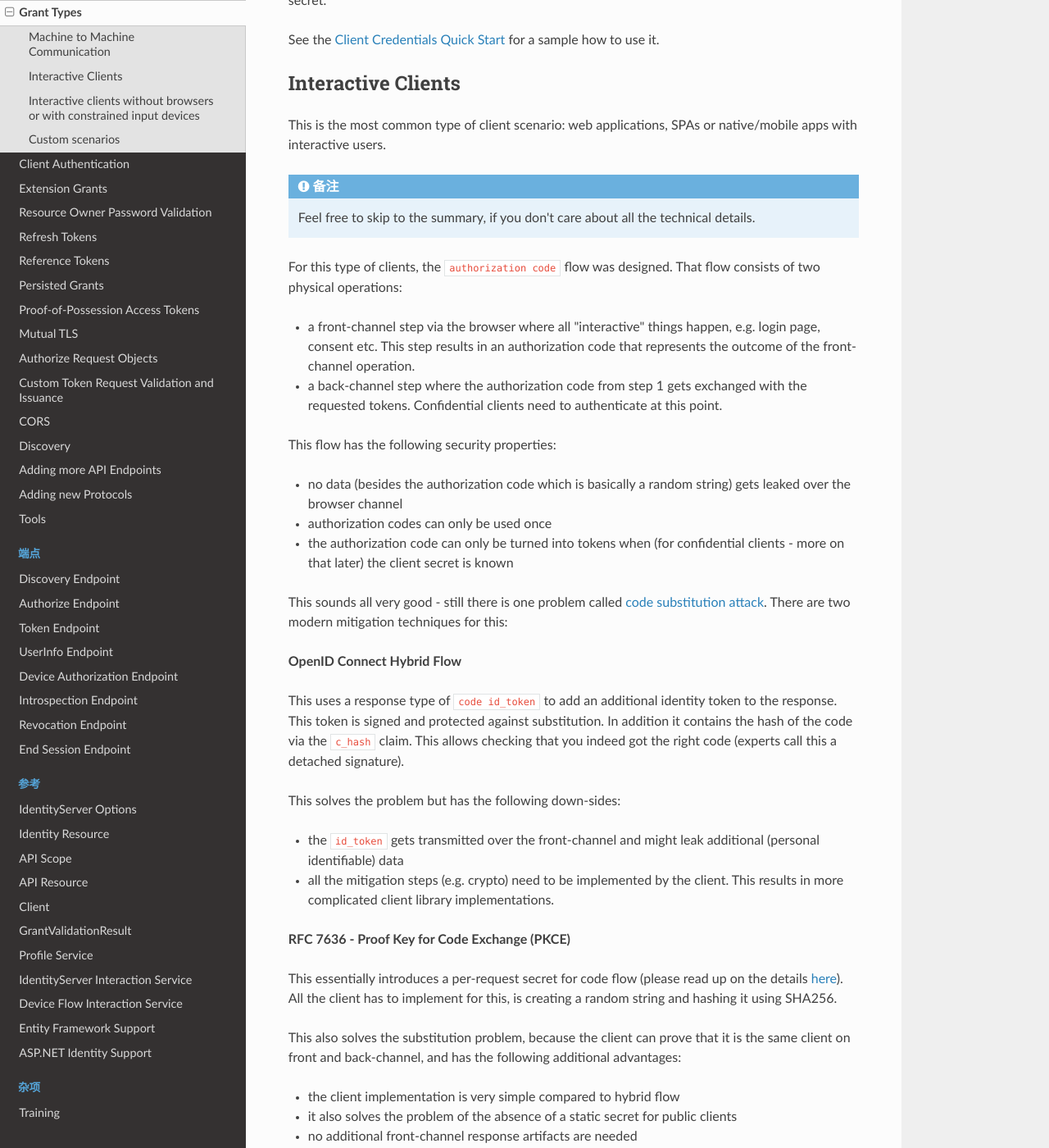
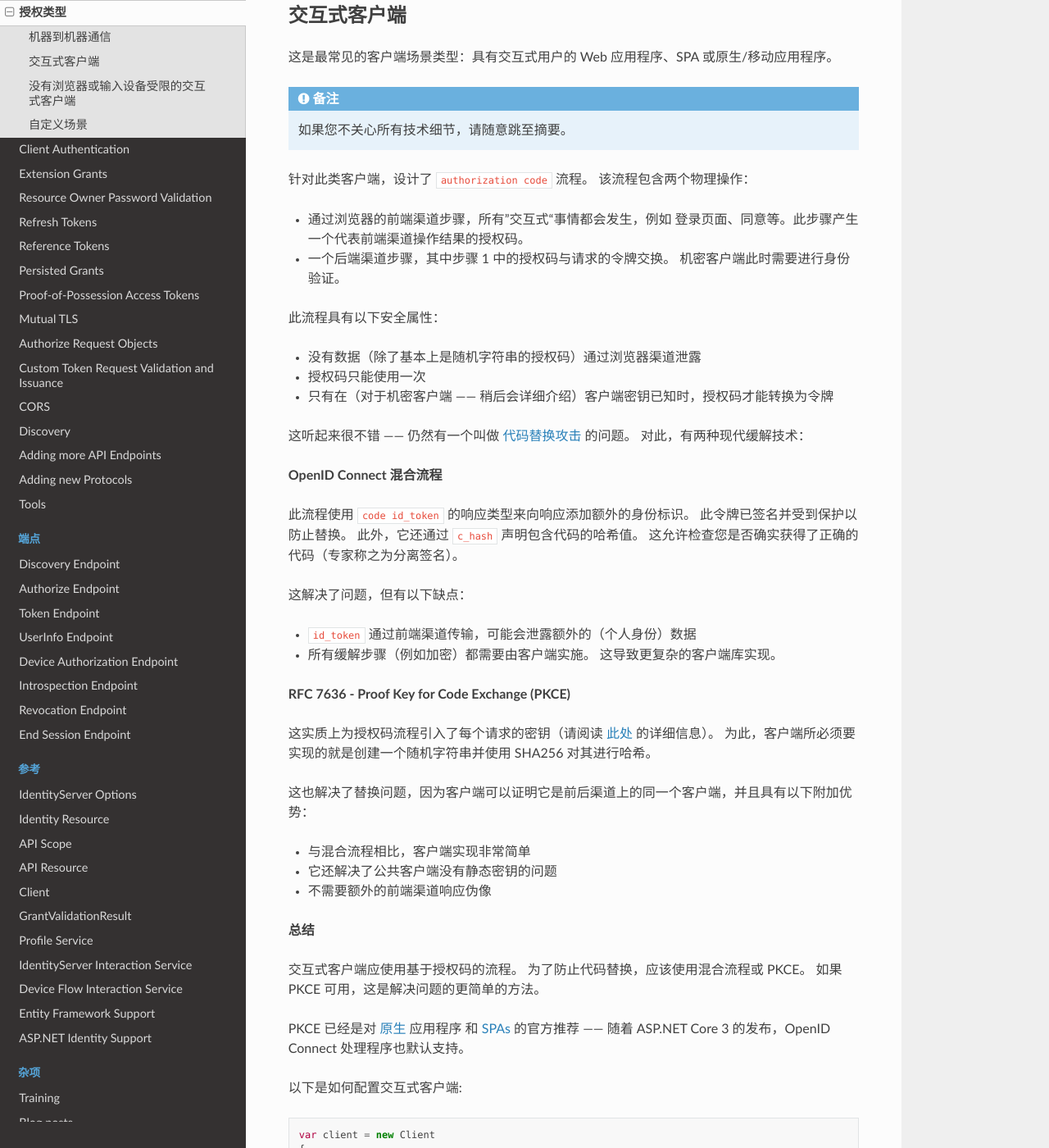
Before and after one commit to devenliu/IdentityServer4Docs, a Sphinx documentation site: the page built from zh-CN/docs/topics/grant_types.rst, in a window 1280 px wide and 1400 px high, scrolled down 952 px. Shown: the whole window at 82% size. Built offline with Sphinx 7.4.7 and the Read the Docs theme 2.0.0, drawn with Linux system fonts in a browser that asks for light colours; pages that are not in the unit, such as notebooks, are missing from menus; some of the changed text lies outside the part shown.

Commit message:
增加文档翻译

```diff
--- a/zh-CN/docs/quickstarts/1_client_credentials.rst
+++ b/zh-CN/docs/quickstarts/1_client_credentials.rst
@@ -306,7 +306,7 @@ API 授权
 ^^^^^^^^^^^^^^^^^^^^^^^^
 现在，API 接受您的身份服务器颁发的任何访问令牌。
 
-在下文中，我们将添加允许检查范围是否存在于客户端请求（并被授予）的访问令牌中的代码。
+在下文中，我们将添加允许检查范围是否存在于客户端请求（并被授权）的访问令牌中的代码。
 为此，我们将使用 ASP.NET Core 授权策略系统。 将以下内容添加到 ``Startup`` 中的 ``ConfigureServices`` 方法中::
 
     services.AddAuthorization(options =>
--- a/zh-CN/docs/topics/clients.rst
+++ b/zh-CN/docs/topics/clients.rst
@@ -38,7 +38,7 @@
 定义用于使用身份验证和委托 API 访问的交互式应用程序
 ^^^^^^^^^^^^^^^^^^^^^^^^^^^^^^^^^^^^^^^^^^^^^^^^^^^^^^^^^^^^^^^^^^^^^^^^^^^^^^^^^^^
 交互式应用程序（例如 Web 应用程序或原生桌面/移动）应用程序使用授权码流程。
-此流程为您提供最佳安全性，因为访问令牌仅通过反向通道调用传输（并允许您访问刷新令牌）::
+此流程为您提供最佳安全性，因为访问令牌仅通过后端渠道调用传输（并允许您访问刷新令牌）::
 
     var interactiveClient = new Client
     {
--- a/zh-CN/docs/topics/grant_types.rst
+++ b/zh-CN/docs/topics/grant_types.rst
@@ -1,18 +1,18 @@
 .. _refGrantTypes:
-Grant Types
+授权类型
 ^^^^^^^^^^^
-The OpenID Connect and OAuth 2.0 specifications define so-called grant types (often also called flows - or protocol flows).
-Grant types specify how a client can interact with the token service.
+OpenID Connect 和 OAuth 2.0 规范定义了所谓的授权类型（通常也称为流程 —— 或协议流程）。
+授权类型指定客户端如何与令牌服务交互。
 
-You need to specify which grant types a client can use via the ``AllowedGrantTypes`` property on the ``Client`` configuration.
-This allows locking down the protocol interactions that are allowed for a given client.
+您需要通过 ``Client`` 配置上的 ``AllowedGrantTypes`` 属性指定客户端可以使用哪些授权类型。
+这允许锁定 给定客户端所允许的 协议交互。
 
-A client can be configured to use more than a single grant type (e.g. Authorization Code flow for user centric operations and client credentials for server to server communication).
-The ``GrantTypes`` class can be used to pick from typical grant type combinations::
+客户端可以配置为使用多种授权类型（例如，用于以用户为中心的操作的授权码流程 和 用于服务器到服务器通信的客户端凭据）。
+``GrantTypes`` 类可用于从典型的授权类型组合中进行选择::
 
     Client.AllowedGrantTypes = GrantTypes.CodeAndClientCredentials;
 
-You can also specify the grant types list manually::
+您还可以手动指定授权类型列表::
 
     Client.AllowedGrantTypes =
     {
@@ -21,76 +21,77 @@ You can also specify the grant types list manually::
         "my_custom_grant_type"
     };
 
-While IdentityServer supports all standard grant types, you really only need to know two of them for common application scenarios.
+虽然 IdentityServer 支持所有标准授权类型，但对于常见的应用场景，您实际上只需要了解其中的两种。
 
-Machine to Machine Communication
+机器到机器通信
 ================================
-This is the simplest type of communication. Tokens are always requested on behalf of a client, no interactive user is present.
+这是最简单的通信类型。 始终代表客户端请求令牌，不存在交互式用户。
 
-In this scenario, you send a token request to the token endpoint using the ``client credentials`` grant type.
-The client typically has to authenticate with the token endpoint using its client ID and secret.
+在这种情况下，您使用 ``client credentials`` 授权类型向令牌端点发送令牌请求。
+客户端通常必须使用其客户端 ID 和密钥对令牌端点进行身份验证。
 
-See the :ref:`Client Credentials Quick Start <refClientCredentialsQuickstart>` for a sample how to use it.
+有关如何使用它的示例，请参阅 :ref:`客户端凭据快速入门 <refClientCredentialsQuickstart>`。
 
-Interactive Clients
+交互式客户端
 ===================
-This is the most common type of client scenario: web applications, SPAs or native/mobile apps with interactive users.
+这是最常见的客户端场景类型：具有交互式用户的 Web 应用程序、SPA 或原生/移动应用程序。
 
-.. Note:: Feel free to skip to the summary, if you don't care about all the technical details.
+.. Note:: 如果您不关心所有技术细节，请随意跳至摘要。
 
-For this type of clients, the ``authorization code`` flow was designed. That flow consists of two physical operations:
+针对此类客户端，设计了 ``authorization code`` 流程。 该流程包含两个物理操作：
 
-* a front-channel step via the browser where all "interactive" things happen, e.g. login page, consent etc. This step results in an authorization code that represents the outcome of the front-channel operation.
-* a back-channel step where the authorization code from step 1 gets exchanged with the requested tokens. Confidential clients need to authenticate at this point.
+* 通过浏览器的前端渠道步骤，所有”交互式“事情都会发生，例如 登录页面、同意等。此步骤产生一个代表前端渠道操作结果的授权码。
+* 一个后端渠道步骤，其中步骤 1 中的授权码与请求的令牌交换。 机密客户端此时需要进行身份验证。
 
-This flow has the following security properties:
+此流程具有以下安全属性：
 
-* no data (besides the authorization code which is basically a random string) gets leaked over the browser channel
-* authorization codes can only be used once
-* the authorization code can only be turned into tokens when (for confidential clients - more on that later) the client secret is known
+* 没有数据（除了基本上是随机字符串的授权码）通过浏览器渠道泄露
+* 授权码只能使用一次
+* 只有在（对于机密客户端 —— 稍后会详细介绍）客户端密钥已知时，授权码才能转换为令牌
 
-This sounds all very good - still there is one problem called `code substitution attack <https://nat.sakimura.org/2016/01/25/cut-and-pasted-code-attack-in-oauth-2-0-rfc6749/>`_.
-There are two modern mitigation techniques for this:
+这听起来很不错 —— 仍然有一个叫做 `代码替换攻击 <https://nat.sakimura.org/2016/01/25/cut-and-pasted-code-attack-in-oauth-2-0-rfc6749/>`_ 的问题。
+对此，有两种现代缓解技术：
 
-**OpenID Connect Hybrid Flow**
+**OpenID Connect 混合流程**
 
-This uses a response type of ``code id_token`` to add an additional identity token to the response. This token is signed and protected against substitution.
-In addition it contains the hash of the code via the ``c_hash`` claim. This allows checking that you indeed got the right code (experts call this a detached signature).
+此流程使用 ``code id_token`` 的响应类型来向响应添加额外的身份标识。 此令牌已签名并受到保护以防止替换。
+此外，它还通过 ``c_hash`` 声明包含代码的哈希值。 这允许检查您是否确实获得了正确的代码（专家称之为分离签名）。
 
-This solves the problem but has the following down-sides:
+这解决了问题，但有以下缺点：
 
-* the ``id_token`` gets transmitted over the front-channel and might leak additional (personal identifiable) data
-* all the mitigation steps (e.g. crypto) need to be implemented by the client. This results in more complicated client library implementations.
+* ``id_token`` 通过前端渠道传输，可能会泄露额外的（个人身份）数据
+* 所有缓解步骤（例如加密）都需要由客户端实施。 这导致更复杂的客户端库实现。
 
 **RFC 7636 - Proof Key for Code Exchange (PKCE)**
 
-This essentially introduces a per-request secret for code flow (please read up on the details `here <https://tools.ietf.org/html/rfc7636>`_).
-All the client has to implement for this, is creating a random string and hashing it using SHA256.
+这实质上为授权码流程引入了每个请求的密钥（请阅读 `此处 <https://tools.ietf.org/html/rfc7636>`_ 的详细信息）。
+为此，客户端所必须要实现的就是创建一个随机字符串并使用 SHA256 对其进行哈希。
 
-This also solves the substitution problem, because the client can prove that it is the same client on front and back-channel, and has the following additional advantages:
+这也解决了替换问题，因为客户端可以证明它是前后渠道上的同一个客户端，并且具有以下附加优势：
 
-* the client implementation is very simple compared to hybrid flow
-* it also solves the problem of the absence of a static secret for public clients
-* no additional front-channel response artifacts are needed
+* 与混合流程相比，客户端实现非常简单
+* 它还解决了公共客户端没有静态密钥的问题
+* 不需要额外的前端渠道响应伪像
 
-**Summary**
+**总结**
 
-Interactive clients should use an authorization code-based flow. To protect against code substitution, either hybrid flow or PKCE should be used.
-If PKCE is available, this is the simpler solution to the problem.
+交互式客户端应使用基于授权码的流程。 为了防止代码替换，应该使用混合流程或 PKCE。
+如果 PKCE 可用，这是解决问题的更简单的方法。
 
-PKCE is already the official recommendation for `native <https://tools.ietf.org/html/rfc8252#section-6>`_ applications
-and `SPAs <https://tools.ietf.org/html/draft-ietf-oauth-browser-based-apps-03#section-4>`_ - and with the release of ASP.NET Core 3 also by default supported in the OpenID Connect handler as well.
+PKCE 已经是对 `原生 <https://tools.ietf.org/html/rfc8252#section-6>`_ 应用程序
+和 `SPAs <https://tools.ietf.org/html/draft-ietf-oauth-browser-based-apps-03#section-4>`_ 的官方推荐
+—— 随着 ASP.NET Core 3 的发布，OpenID Connect 处理程序也默认支持。
 
-This is how you would configure an interactive client::
+以下是如何配置交互式客户端::
 
     var client = new Client
     {
         ClientId = "...",
 
-        // set client secret for confidential clients
+        // 为机密客户端设置客户端密钥
         ClientSecret = { ... },
 
-        // ...or turn off for public clients
+        // ...或为公共客户端关闭
         RequireClientSecret = false,
 
         AllowedGrantTypes = GrantTypes.Code,
@@ -98,13 +99,13 @@ This is how you would configure an interactive client::
     };
 
 
-Interactive clients without browsers or with constrained input devices
+没有浏览器或输入设备受限的交互式客户端
 ======================================================================
-This grant type is detailed `RFC 8628 <https://tools.ietf.org/html/rfc8628>`_.
+此授权类型在 `RFC 8628 <https://tools.ietf.org/html/rfc8628>`_ 中有详细说明。
 
-This flow outsources user authentication and consent to an external device (e.g. a smart phone).
-It is typically used by devices that don't have proper keyboards (e.g. TVs, gaming consoles...) and can request both identity and API resources.
+此流程将用户身份验证和同意外包给外部设备（例如智能手机）。
+它通常由没有真正的键盘（如电视、游戏机...）并且可以请求身份和 API 资源的设备使用。
 
-Custom scenarios
+自定义场景
 ================
-Extension grants allow extending the token endpoint with new grant types. See :ref:`this <refExtensionGrants>` for more details.
+扩展授权允许使用新的授权类型扩展令牌端点。 有关更多详细信息，请参阅 :ref:`此内容 <refExtensionGrants>`。
--- a/zh-CN/docs/topics/startup.rst
+++ b/zh-CN/docs/topics/startup.rst
@@ -77,7 +77,7 @@ IdentityServer 支持 X.509 证书（原始文件和对 Windows 证书存储的
     添加 ``ISecretValidator`` 实现，用于根据凭证存储验证客户端或 API 资源凭证。
 
 * ``AddResourceOwnerValidator``
-    添加 ``IResourceOwnerPasswordValidator`` 实现，用于验证资源所有者密码凭据授予类型的用户凭据。
+    添加 ``IResourceOwnerPasswordValidator`` 实现，用于验证资源所有者密码凭据授权类型的用户凭据。
 
 * ``AddProfileService``
     添加 ``IProfileService`` 实现以连接到您的 :ref:`自定义用户配置文件存储 <refProfileService>`。
```
Also changed, not shown: zh-CN/docs/topics/crypto.rst (+31 -31 lines), zh-CN/docs/topics/signout.rst (+6 -6 lines).
